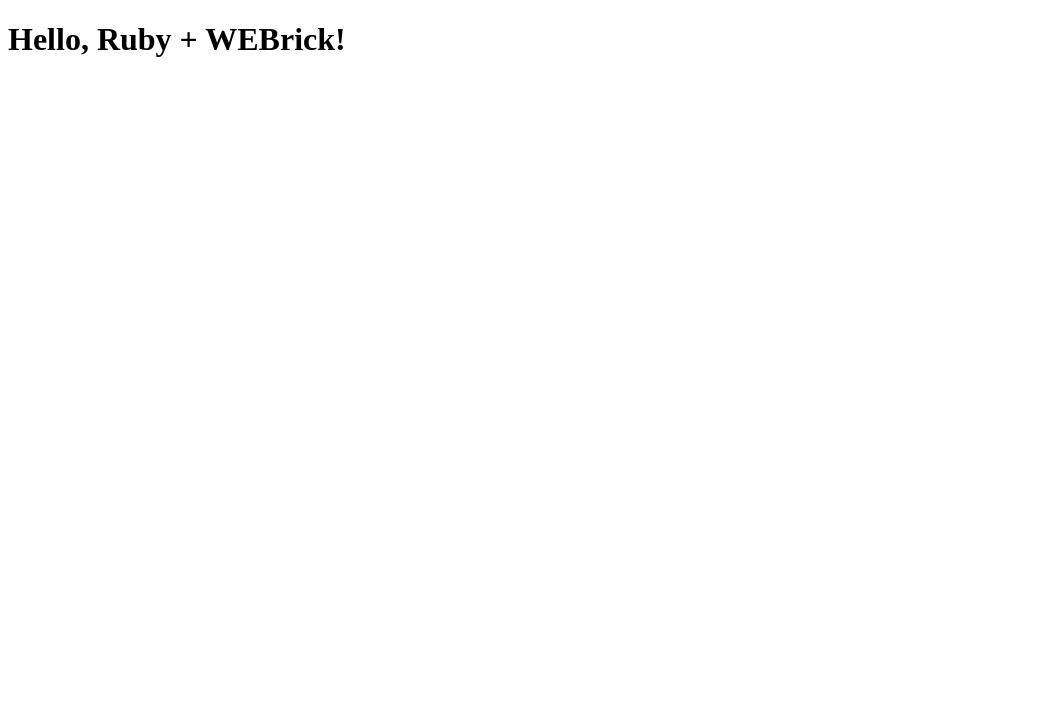
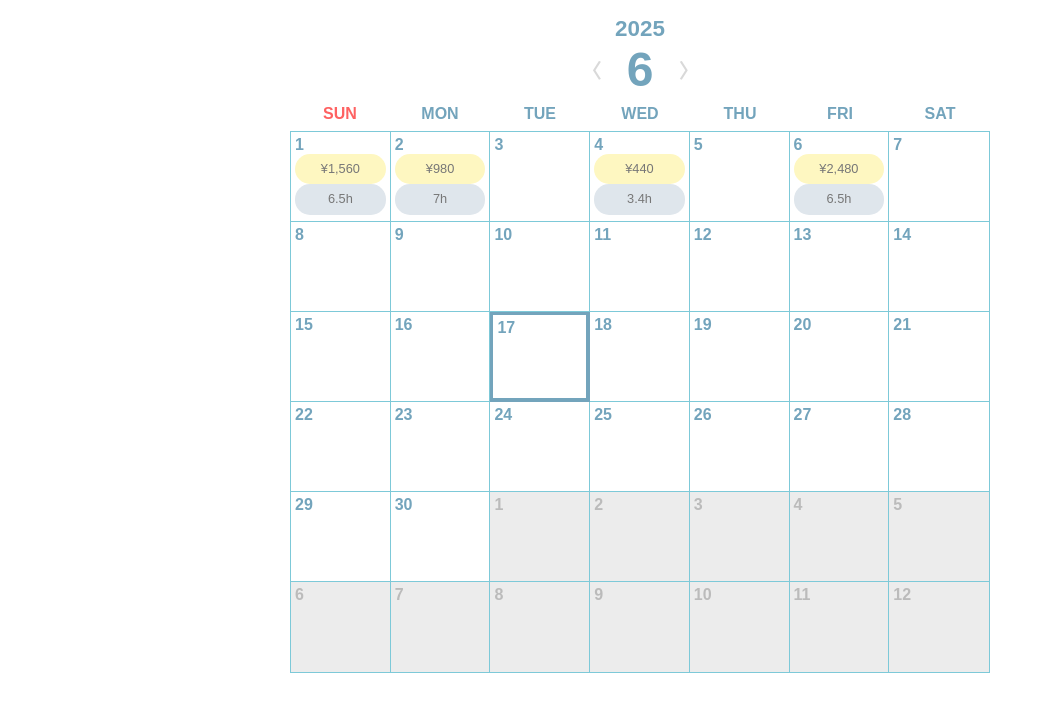
Before and after one commit to mamoru2002/apprentice-team1, a website: page app/views/index.html in a window 1280 px wide. Shown: the whole page, without its empty margins (0-1045 px from the left). Drawn offline with Linux system fonts and the light colour scheme; some packages are replaced by stand-ins of ours.

Commit message:
カレンダー画面の表示機能を実装(HTML, JS, CSSの追加とマウント設定)

```diff
--- /dev/null
+++ b/app/scripts/calendar.js
@@ -0,0 +1,131 @@
+const workData = [
+  { date: "2025-06-01", expense: "¥1,560", hours: "6.5h" },
+  { date: "2025-06-02", expense: "¥980", hours: "7h" },
+  { date: "2025-06-04", expense: "¥440", hours: "3.4h" },
+  { date: "2025-06-06", expense: "¥2,480", hours: "6.5h" }
+];
+
+let currentYear = new Date().getFullYear();
+let currentMonth = new Date().getMonth(); // 0-index
+
+function renderCalendar(year, month) {
+  const calendar = document.getElementById("calendar-dates");
+  calendar.innerHTML = "";
+
+  const today = new Date();
+  const todayStr = `${today.getFullYear()}-${String(today.getMonth() + 1).padStart(2, '0')}-${String(today.getDate()).padStart(2, '0')}`;
+
+  const daysInMonth = new Date(year, month + 1, 0).getDate();
+  const startDay = new Date(year, month, 1).getDay();
+  const totalCells = 42;
+
+  const prevMonthLastDate = new Date(year, month, 0).getDate();
+
+  // 年月表示を更新
+  document.getElementById("current-year").textContent = `${year}`;
+  document.getElementById("current-month").textContent = `${month + 1}`;
+
+  for (let i = 0; i < totalCells; i++) {
+    const cell = document.createElement("div");
+    cell.className = "date";
+
+    const dayNum = document.createElement("div");
+    dayNum.className = "day-number";
+
+    let dateStr = "";
+    let displayDay = "";
+
+    if (i < startDay) {
+      // 前月
+      displayDay = prevMonthLastDate - (startDay - 1 - i);
+      dayNum.textContent = displayDay;
+      cell.classList.add("other-month");
+      const prevDate = new Date(year, month - 1, displayDay);
+      dateStr = `${prevDate.getFullYear()}-${String(prevDate.getMonth() + 1).padStart(2, '0')}-${String(displayDay).padStart(2, '0')}`;
+    } else if (i >= startDay + daysInMonth) {
+      // 翌月
+      displayDay = i - (startDay + daysInMonth) + 1;
+      dayNum.textContent = displayDay;
+      cell.classList.add("other-month");
+      const nextDate = new Date(year, month + 1, displayDay);
+      dateStr = `${nextDate.getFullYear()}-${String(nextDate.getMonth() + 1).padStart(2, '0')}-${String(displayDay).padStart(2, '0')}`;
+    } else {
+      // 今月
+      displayDay = i - startDay + 1;
+      dayNum.textContent = displayDay;
+      const thisDate = new Date(year, month, displayDay);
+      dateStr = `${thisDate.getFullYear()}-${String(thisDate.getMonth() + 1).padStart(2, '0')}-${String(displayDay).padStart(2, '0')}`;
+    }
+
+    cell.appendChild(dayNum); // 先に日付を追加
+
+    if (dateStr === todayStr) {
+      cell.classList.add("today");
+    }
+
+    const dayData = workData.find(entry => entry.date === dateStr);
+    if (dayData) {
+      if (dayData.expense) {
+        const expense = document.createElement("span");
+        expense.className = "expense";
+        expense.textContent = dayData.expense;
+        cell.appendChild(expense);
+      }
+      if (dayData.hours) {
+        const hours = document.createElement("span");
+        hours.className = "hours";
+        hours.textContent = dayData.hours;
+        cell.appendChild(hours);
+      }
+    }
+
+    // ホバー時のグレーのオーバレイ要素を追加
+    const overlay = document.createElement("div");
+    overlay.className = "date-overlay";
+    cell.appendChild(overlay);
+
+    // 編集・詳細リンクを追加
+    const links = document.createElement("div");
+    links.className = "date-links";
+
+    const detailLink = document.createElement("a");
+    detailLink.href = `#detail-${dateStr}`;
+    detailLink.className = "detail-link";
+    detailLink.innerHTML = `
+      <span class="link-main">詳細</span><br>
+      <span class="link-sub">(編集)</span>
+    `;
+
+    links.appendChild(detailLink);
+    cell.appendChild(links);
+
+    // 日付セルクリック時のイベント処理
+    cell.dataset.date = dateStr;
+    cell.addEventListener("click", (e) => {
+      const clickedDate = e.currentTarget.dataset.date;
+      console.log("Clicked date:", clickedDate);
+    });
+
+    calendar.appendChild(cell);
+  }
+}
+
+renderCalendar(currentYear, currentMonth);
+
+document.getElementById("prev-month").addEventListener("click", () => {
+  currentMonth--;
+  if (currentMonth < 0) {
+    currentMonth = 11;
+    currentYear--;
+  }
+  renderCalendar(currentYear, currentMonth);
+});
+
+document.getElementById("next-month").addEventListener("click", () => {
+  currentMonth++;
+  if (currentMonth > 11) {
+    currentMonth = 0;
+    currentYear++;
+  }
+  renderCalendar(currentYear, currentMonth);
+});
--- /dev/null
+++ b/app/styles/calendar.css
@@ -0,0 +1,165 @@
+html {
+  font-size: 16px;
+}
+body {
+  font-family: sans-serif;
+  color: #73a4bc;
+  /* background: #f4f4f4; */
+  display: flex;
+  justify-content: center;
+  padding: 1rem;
+}
+
+.calendar {
+  width: 700px;
+  /* max-height: 100vh; */
+  background: white;
+  /* border-radius: 8px; */
+  overflow: hidden;
+  /* box-shadow: 0 0 10px rgba(0,0,0,0.1); */
+}
+
+.header {
+  text-align: center;
+  /* padding: 0.3rem; */
+  font-size: 3rem;
+  font-weight: bold;
+}
+
+.header .year {
+  font-size: 1.4rem;
+  /* margin-bottom: 0.2rem; */
+}
+
+.month-nav {
+  display: flex;
+  align-items: center;
+  justify-content: center;
+  gap: 1rem;
+}
+
+.month-nav button {
+  /* background: #dbefff; */
+  border: none;
+  padding: 0.3rem 0.6rem;
+  font-size: 1.2rem;
+  color: #d9d9d9;
+  border-radius: 4px;
+  cursor: pointer;
+  transition: 0.2s ease;
+}
+
+.month-nav button:hover {
+  font-weight: bold;
+  color: #5c8396;
+}
+
+.days {
+  display: grid;
+  grid-template-columns: repeat(7, 1fr);
+  background: white;
+  text-align: center;
+  font-weight: bold;
+}
+
+.day-name {
+  padding: 0.5rem;
+}
+.sunday {
+  color: #fe6262;
+}
+.dates {
+  display: grid;
+  grid-template-columns: repeat(7, 1fr);
+  border: 1px solid #7dc9d8;;
+}
+
+.date {
+  height: 90px;
+  border-bottom: 1px solid #7dc9d8;
+  border-right: 1px solid #7dc9d8;
+  padding: 0.25rem;
+  position: relative;
+  display: flex;
+  flex-direction: column;
+  overflow: hidden;
+}
+
+.date:nth-child(7n) {
+  border-right: none;
+}
+
+.date:nth-child(n+36) {
+  border-bottom: none;
+}
+
+.date-overlay {
+  position: absolute;
+  top: 0;
+  left: 0;
+  width: 100%;
+  height: 100%;
+  background-color: rgba(114, 114, 114, 0.619);
+  display: none;
+  z-index: 2;
+}
+
+.date:hover .date-overlay,
+.date:hover .date-links {
+  display: block;
+}
+
+.date-links {
+  display: none;
+  position: absolute;
+  top: 50%;
+  left: 50%;
+  transform: translate(-50%, -50%);
+  z-index: 3;
+  text-align: center;
+}
+
+.detail-link {
+  color: white;
+  text-decoration: none;
+  font-weight: bold;
+}
+
+.date .day-number {
+  font-weight: bold;
+  /* margin-bottom: 0.25rem; */
+}
+
+.date.today {
+  border-right: 4px solid;
+  border-bottom: 4px solid;
+  border-top: 3px solid;
+  border-left: 3px solid;
+  box-sizing: border-box;
+}
+
+.date .expense {
+  background: #fef7c1;
+  font-size: 0.8rem;
+  border-radius: 15px;
+  text-align: center;
+  line-height: 1.9rem;
+  color: #777777;
+  display: block;
+}
+
+.date .hours {
+  background: #dfe6ec;
+  font-size: 0.8rem;
+  border-radius: 15px;
+  text-align: center;
+  line-height: 1.9rem;
+  color: #777777;
+  display: block;
+}
+
+/* 前月・翌月のグレー表示 */
+.other-month {
+  color: #bbb;
+  background-color: #bbbbbb49;
+}
--- a/app/views/index.html
+++ b/app/views/index.html
@@ -1,12 +1,33 @@
 <!DOCTYPE html>
-<html lang="en">
+<html lang="ja">
 <head>
-  <meta charset="UTF-8" />
-  <title>My App</title>
-  <link rel="stylesheet" href="/style.css" />
+  <meta charset="UTF-8">
+  <title>カレンダー</title>
+  <link rel="stylesheet" href="https://unpkg.com/ress@4.0.0/dist/ress.min.css">
+  <link rel="stylesheet" href="/styles/calendar.css">
 </head>
 <body>
-  <h1>Hello, Ruby + WEBrick!</h1>
-  <script src="/script.js"></script>
+  <div class="calendar">
+    <div class="header">
+      <div class="year" id="current-year"></div>
+      <div class="month-nav">
+        <button id="prev-month">〈</button>
+        <span class="month" id="current-month"></span>
+        <button id="next-month">〉</button>
+      </div>
+    </div>
+    <div class="days">
+      <div class="day-name sunday">SUN</div>
+      <div class="day-name">MON</div>
+      <div class="day-name">TUE</div>
+      <div class="day-name">WED</div>
+      <div class="day-name">THU</div>
+      <div class="day-name">FRI</div>
+      <div class="day-name">SAT</div>
+    </div>
+    <div class="dates" id="calendar-dates"></div>
+  </div>
+
+  <script src="/scripts/calendar.js" defer></script>
 </body>
 </html>
```
Also changed, not shown: 1 other file.
